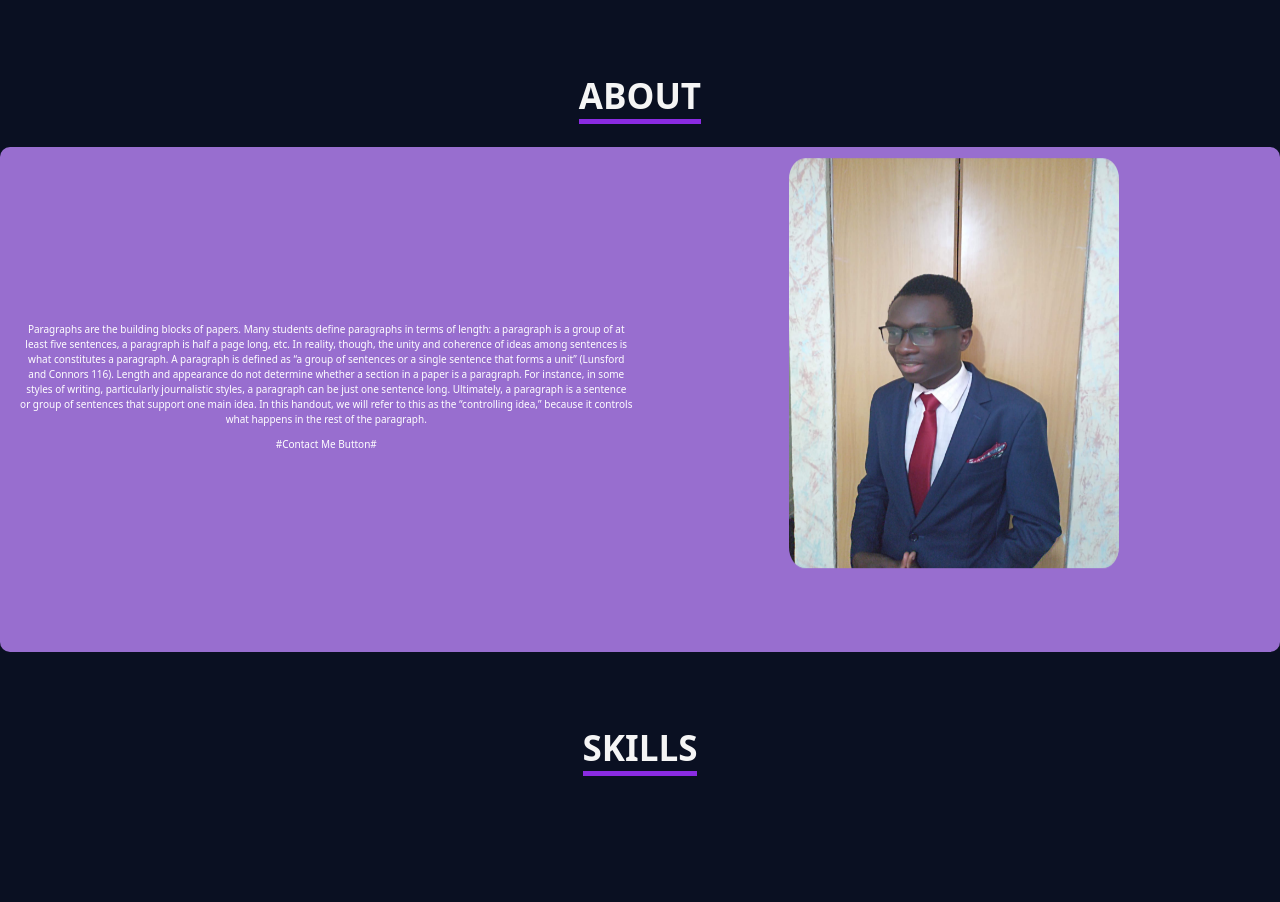
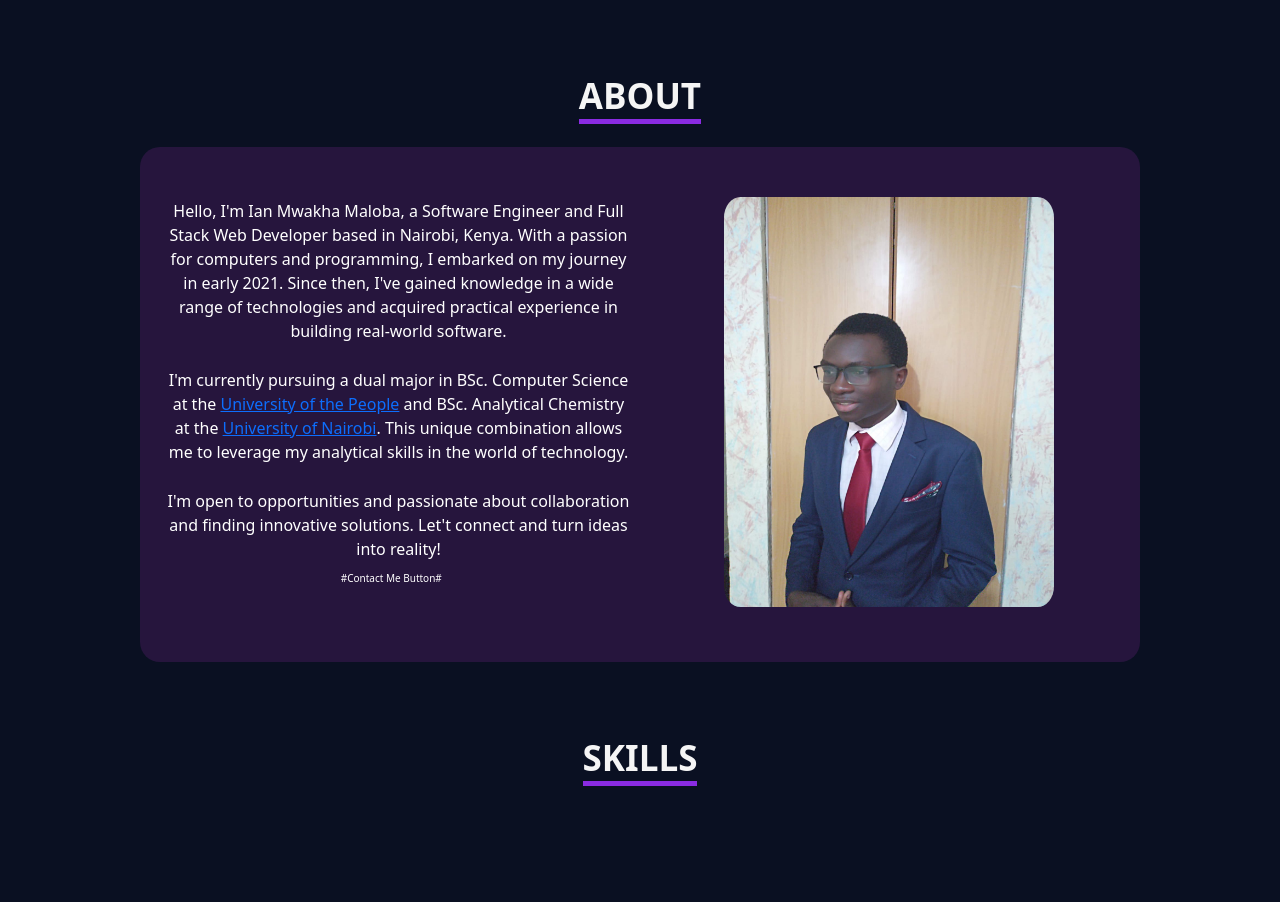
Before and after one commit to IanMalobaMwakha/Portfolio, a Django app: page / in a window 1280 px wide. Shown: the part 960-1862 px from the top of the page. Run offline with Django 3.2, Linux system fonts and the light colour scheme; data comes from the database, SQL or seed files in the repository; some libraries are stand-ins or nearby versions.

Commit message:
modified:   portfolio/core/templates/core/index.html

```diff
--- a/portfolio/core/templates/core/index.html
+++ b/portfolio/core/templates/core/index.html
@@ -57,21 +57,23 @@
   <div class="row justify-content-between align-items-center">
     <div class="col-sm-6 col-md-6 text-center">
       <br>
-      <p>
-        Paragraphs are the building blocks of papers.
-        Many students define paragraphs in terms of length: a paragraph is a group of at least five
-        sentences, a paragraph is half a page long, etc.
-        In reality, though, the unity and coherence of
-        ideas among sentences is what constitutes a paragraph.
-        A paragraph is defined as “a group of sentences or a single
-        sentence that forms a unit” (Lunsford and Connors
-        116). Length and appearance do not determine whether
-        a section in a paper is a paragraph. For instance, in
-        some styles of writing, particularly journalistic styles, a
-        paragraph can be just one sentence long. Ultimately, a paragraph
-        is a sentence or group of sentences that support one main idea. In this handout,
-        we will refer to this as the “controlling idea,” because it controls what happens
-        in the rest of the paragraph.
+
+      <p class="about-description">
+        Hello, I'm Ian Mwakha Maloba, a Software Engineer and Full Stack Web Developer based in Nairobi, Kenya. With a passion
+        for computers and programming, I embarked on my journey in early 2021. Since then, I've gained
+        knowledge in a wide range of technologies and acquired practical experience in building real-world software.
+      </p>
+      <br>
+      <p class="about-description">
+        I'm currently pursuing a dual major in BSc. Computer Science at the <a href="https://www.uopeople.edu/" target="_blank">University of the People</a> and BSc.
+        Analytical Chemistry at the <a href="https://www.uonbi.ac.ke/" target="_blank">University of Nairobi</a>. This
+        unique combination allows me to leverage my
+        analytical skills in the world of technology.
+      </p>
+      <br>
+      <p class="about-description">
+        I'm open to opportunities and passionate about collaboration and finding innovative solutions. Let't connect and
+        turn ideas into reality!
       </p>
       <p>#Contact Me Button#</p>
       <br>
@@ -79,7 +81,9 @@
     </div>
     <div class="col-sm-6 col-md-6 text-center">
       <div class="unnoficial_picture">
-        <img src="{{ official_image.official_image.url }}" class="official-img" alt="official-image" style="border-radius: 5%; max-width: 100%;" height="410px" width="330px">
+        <br>
+        <br>
+        <img src="{{ official_image.official_image.url }}" alt="official-image" style="border-radius: 5%; max-width: 100%;" height="410px" width="330px">
       </div>
       <br>
       <br>
--- a/portfolio/static/css/style.css
+++ b/portfolio/static/css/style.css
@@ -7,6 +7,8 @@
     background-image: url(https://images.unsplash.com/photo-1498550744921-75f79806b8a7?ixlib=rb-0.3.5&ixid=eyJhcHBfaWQiOjEyMDd9&s=b0f6908fa5e81286213c7211276e6b3d&auto=format&fit=crop&w=1500&q=80);
     background-position: center top;
     background-size: cover;
+    align-items: center;
+    justify-content: center;
 
 }
 
@@ -42,11 +44,13 @@
 
 
 /* About section */
-
 .about-container {
-    background-color: #986ecf !important;
-    border-radius: 10px;
-    padding: 20px;
+    max-width: 1000px;
+    margin: 0 auto;
+    padding: 10px;
+    border-radius: 20px;
+    background-color: #26153d;
+    box-sizing: border-box;
 }
 
 .about-container p {
@@ -55,6 +59,12 @@
 
 .about-container .unnoficial_picture {
     margin-top: 10px;
+}
+
+.about-description {
+    font-size: 16px;
+    margin-bottom: 0.6rem;
+    padding-left: 3%;
 }
 
 /* Skills section */
@@ -118,7 +128,7 @@ html,
     margin: 0;
     padding: 0;
     box-sizing: border-box;
-    font-size: 68.5%;
+    font-size: 50.5%;
     font-size: 10px;
 }
 
```
Lines whose indentation alone changed are shown as unchanged.
